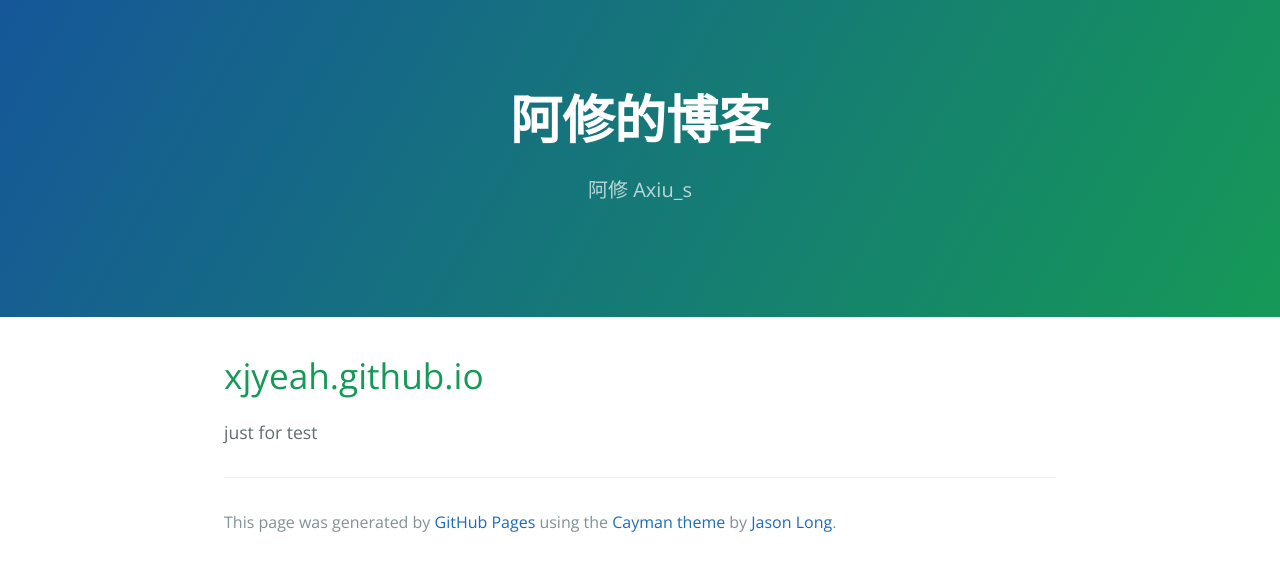
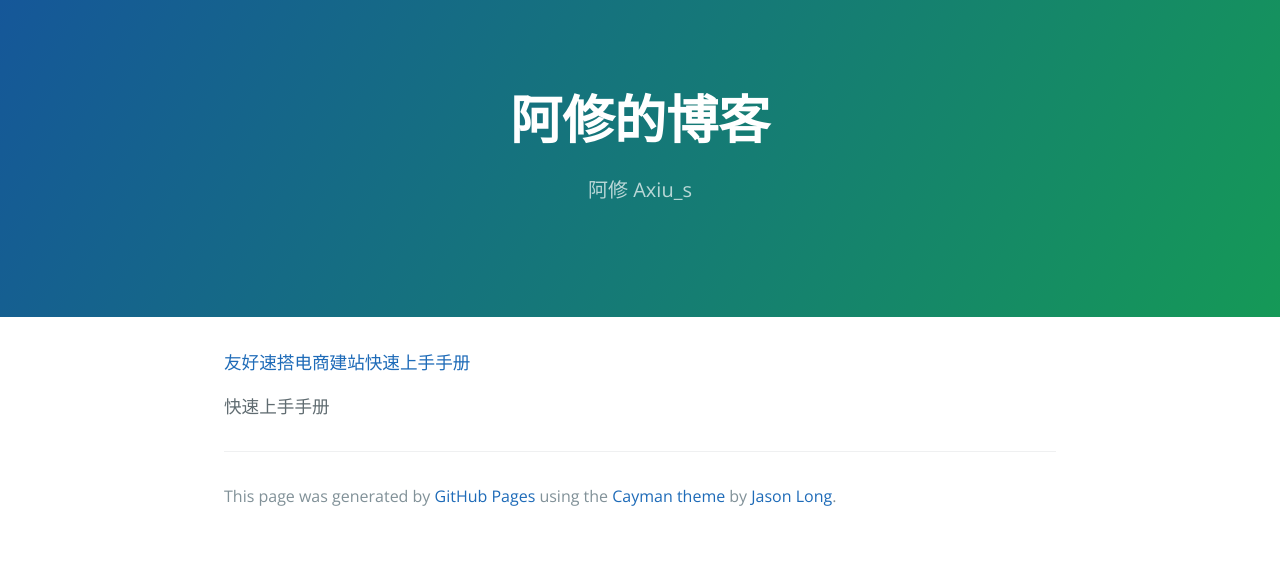
Before and after one commit to xjyeah/xjyeah.github.io, a plain HTML site: page index.html in a window 1280 px wide. Drawn offline with nearby package versions, Linux system fonts and the light colour scheme.

Commit message:
Replace master branch with page content via GitHub

```diff
--- a/index.html
+++ b/index.html
@@ -16,10 +16,9 @@
     </section>
 
     <section class="main-content">
-      <h1>
-<a id="xjyeahgithubio" class="anchor" href="#xjyeahgithubio" aria-hidden="true"><span aria-hidden="true" class="octicon octicon-link"></span></a>xjyeah.github.io</h1>
+      <p><a href="/youhaosuda_easy.html">友好速搭电商建站快速上手手册</a></p>
 
-<p>just for test</p>
+<p>快速上手手册</p>
 
       <footer class="site-footer">
 
--- a/params.json
+++ b/params.json
@@ -1,6 +1,6 @@
 {
   "name": "阿修的博客",
   "tagline": "阿修 Axiu_s",
-  "body": "# xjyeah.github.io\r\n\r\njust for test",
+  "body": "[友好速搭电商建站快速上手手册](/youhaosuda_easy.html)\r\n\r\n快速上手手册",
   "note": "Don't delete this file! It's used internally to help with page regeneration."
 }
```
